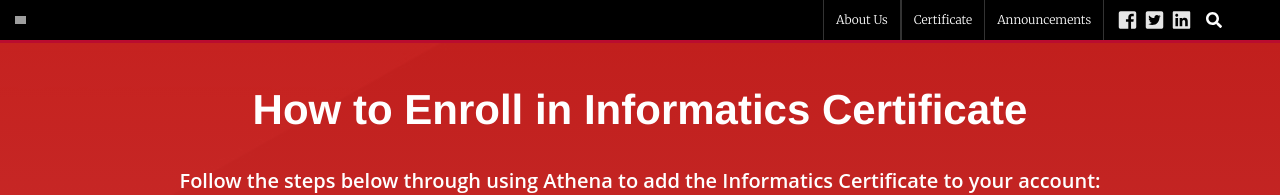
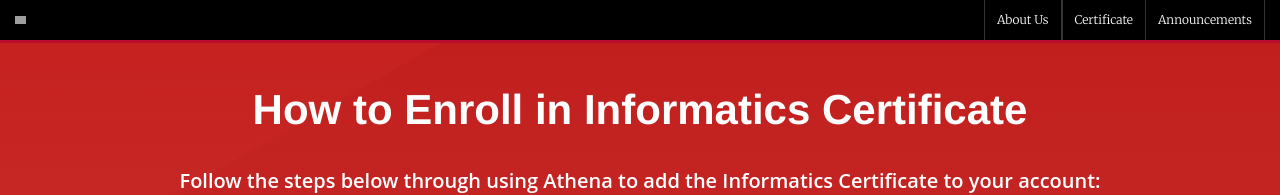
Before and after one commit to Georgia-Informatics-Institutes/Georgia-Informatics-Institutes.github.io, a Jekyll site: the page built from certificate.md, in a window 1280 px wide. Shown: the top 195 px of the page. Built offline with Jekyll 4.4.1, drawn with Linux system fonts in a browser that asks for light colours; our own code applies the rules of GitHub Pages for plain Markdown files; grey boxes are pictures that could not be loaded.

Commit message:
Removed social media icons and search bar

```diff
--- a/_includes/header.html
+++ b/_includes/header.html
@@ -43,7 +43,7 @@
             </li>
           </ul> -->
           <!-- Social Media Icons (FontAwesome 5) -->
-          <ul class="ugaheader__nav-list ugaheader__nav-icons">
+          <!--<ul class="ugaheader__nav-list ugaheader__nav-icons">
             <li class="ugaheader__nav-list-element">
               <a class="ugaheader__nav-list-link" href=""><i class="fab fa-fw fa-facebook-square" title="Facebook" aria-hidden="true"></i></a>
             </li>
@@ -53,9 +53,10 @@
             <li class="ugaheader__nav-list-element">
               <a class="ugaheader__nav-list-link" href=""><i class="fab fa-fw fa-linkedin" title="LinkedIn" aria-hidden="true"></i></a>
             </li>
-          </ul>
+          </ul> -->
+
           <!-- Search Element -->
-          <form action="https://www.uga.edu/search.php" class="ugaheader__search">
+          <!--<form action="https://www.uga.edu/search.php" class="ugaheader__search">
             <button type="button" id="ugaheader__search-toggle" class="ugaheader__search-toggle" aria-expanded="false" aria-label="Toggle Search">
               <i class="fas fa-fw fa-search" title="Toggle Search" aria-hidden="true"></i>
             </button>
@@ -64,7 +65,8 @@
               <input id="ugaheader__search-input" class="ugaheader__search-input" type="search" name="q" placeholder="Search" aria-labelledby="ugaheader__search-label" autocomplete="off">
             </div>
             <button type="submit" class="ugaheader__search-submit">Submit</button>
-          </form>
+          </form> -->
+
         </nav>
       </div>
     </div>
```
